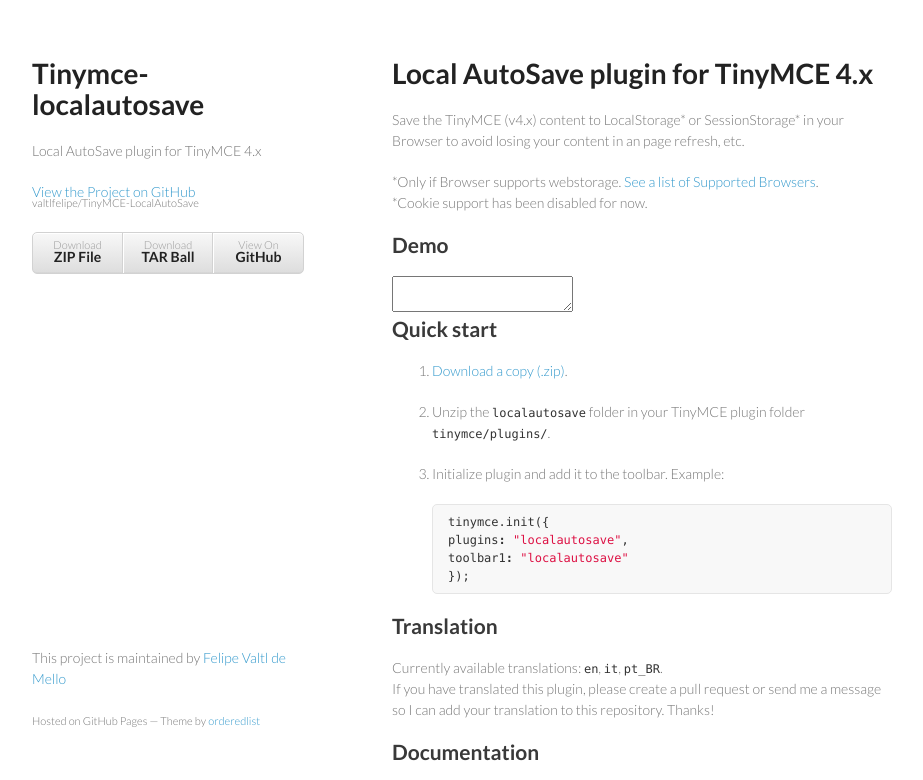
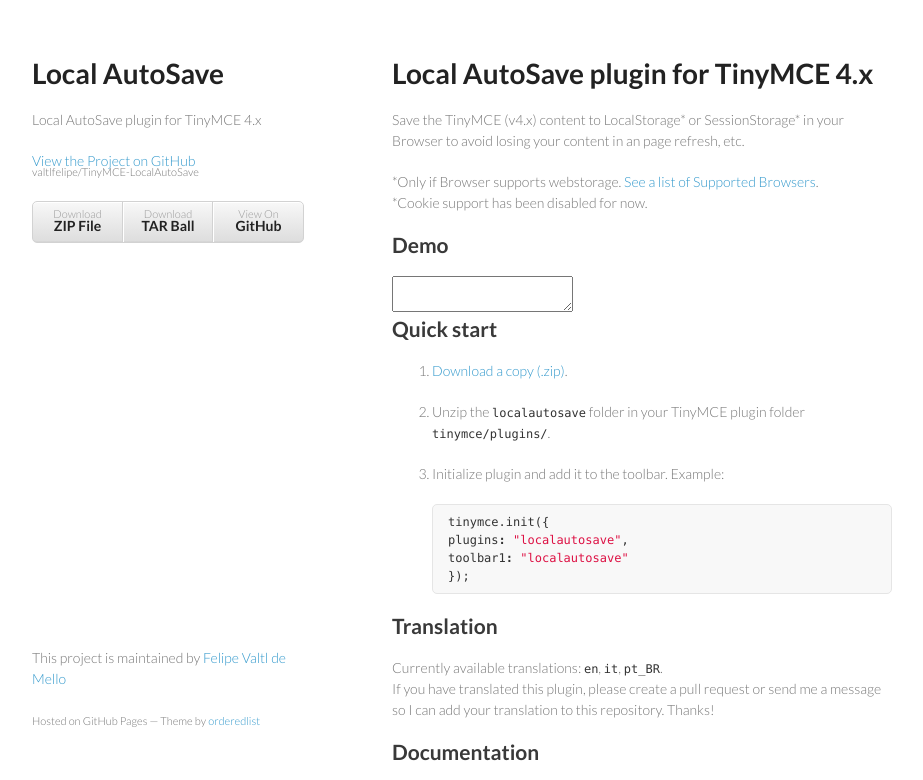
Before and after one commit to valtlfelipe/TinyMCE-LocalAutoSave, a plain HTML site: page index.html in a window 1280 px wide. Shown: the top 780 px of the page, without its empty margins (178-1101 px from the left). Drawn offline with nearby package versions, Linux system fonts and the light colour scheme; a script that the page names is missing.

Commit message:
update pages

```diff
--- a/index.html
+++ b/index.html
@@ -28,7 +28,7 @@
   <body>
     <div class="wrapper">
       <header>
-        <h1>Tinymce-localautosave</h1>
+        <h1>Local AutoSave</h1>
         <p>Local AutoSave plugin for TinyMCE 4.x</p>
 
         <p class="view"><a href="https://github.com/valtlfelipe/TinyMCE-LocalAutoSave">View the Project on GitHub <small>valtlfelipe/TinyMCE-LocalAutoSave</small></a></p>
```
